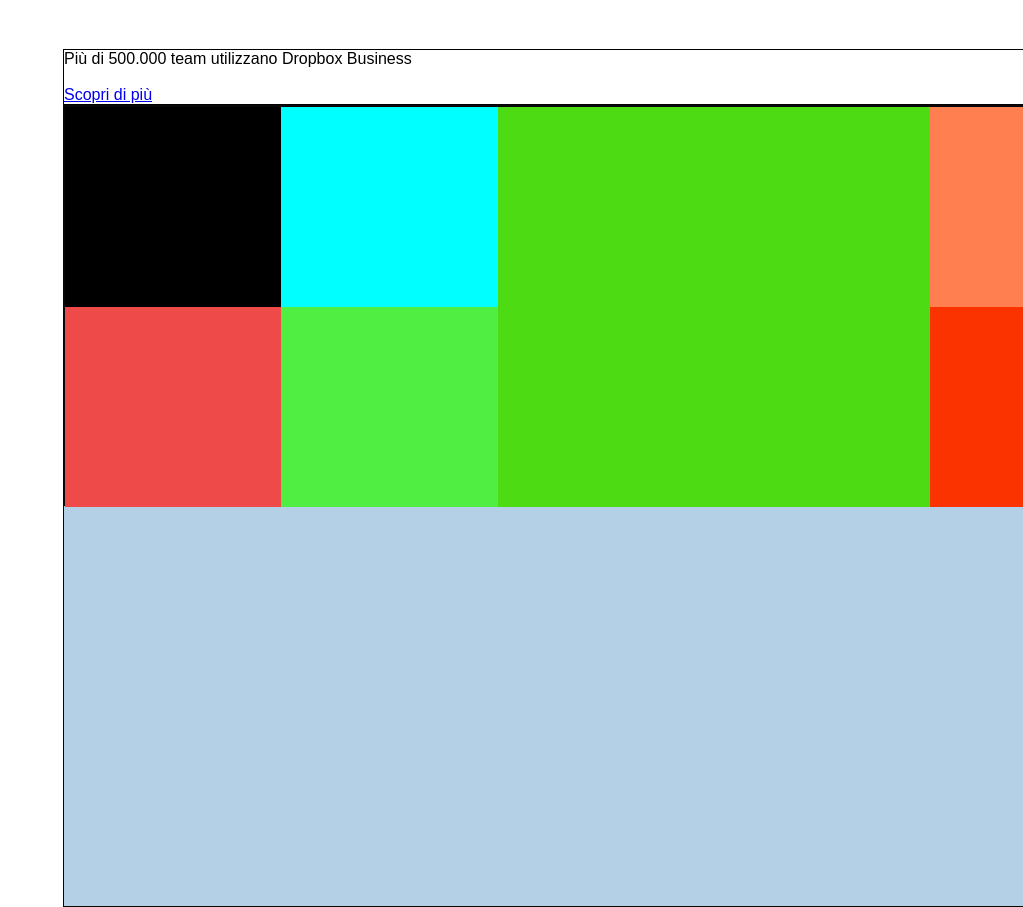
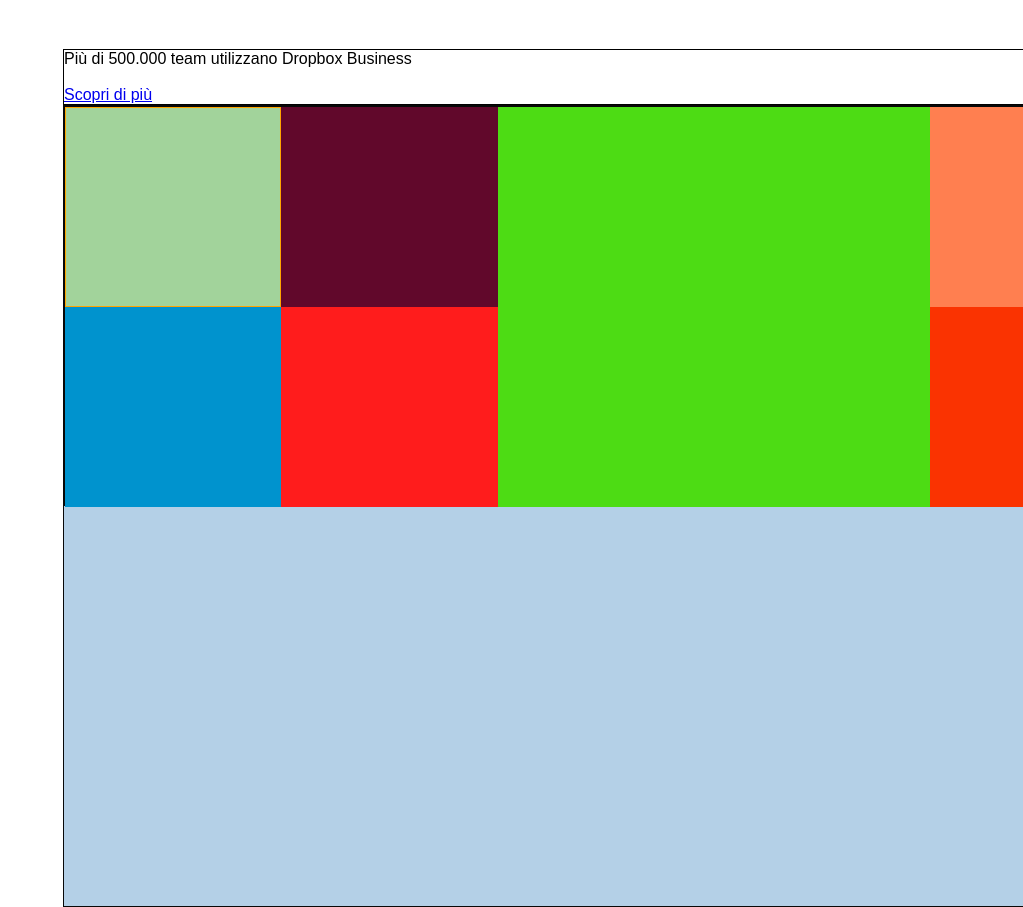
Before and after one commit to callagan70/htmlcss-dropbox, a plain HTML site: page index.html in a window 1280 px wide. Shown: the part 4776-5683 px from the top of the page, without its empty margins (257-1280 px from the left). Drawn offline with Linux system fonts and the light colour scheme.

Commit message:
Prima sezione sinistra debaggata

```diff
--- a/prova.css
+++ /dev/null
@@ -1,41 +0,0 @@
-.fifth-section{
-    border: 1px solid rgb(8, 8, 8);
-    width: 1300px;
-    margin-left: 25%;
-    /* height: 150px; */
-    /* margin-top: 50px; */
-}
-
-.fifth-section_cont-img{
-    border: 1px solid rgb(8, 8, 8);
-    width: 1300px;
-    height: 400px;
-    display: flex;
-}
-
-.logo-dim{
-    background-repeat: no-repeat;
-    background-size: 60%;
-    background-position: center;
-    filter: invert(1);
-}
-
-/* ANCHOR 5° Sezione cont-img sinistra alta */
-.fifth-section_cont-img_left_hight{
-    height: 50%;
-}
-    .fifth-section_cont-img_left_hight_left{
-        float: left;
-        width: 50%;
-        height: 100%;
-        background-image: url(./img/designit.svg);
-        background-color: #A2D39B;
-    }
-
-    .fifth-section_cont-img_left_hight_right{
-        float: right;
-        width: 50%;
-        height: 100%;
-        background-image: url(./img/arizona_state_university.svg);
-        background-color: #61082B;
-    }
--- a/style.css
+++ b/style.css
@@ -404,14 +404,6 @@ header a{
 
 }
 
-/* ANCHOR - BORDER di Prova */
-/* .try-border{
-    border: 1px solid red;
-    height: 400px;
-    width: calc(100%/2);
-} */
-
-
 .fifth-section_cont-img{
     border: 1px solid rgb(8, 8, 8);
     width: 1300px;
@@ -419,34 +411,51 @@ header a{
     display: flex;
 }
 
-    /* ANCHOR fifth-section_cont-img_left */
+/* ANCHOR 5° Sezione cont-img padre sinistra */
     .fifth-section_cont-img_left{
         width: calc(100% / 3);
         height: 400px;
-        background-color: crimson;
+        /* background-color: crimson; */
         display: inline-block;
 }
 
-        /* ANCHOR fifth-section_cont-img_left_hight */
+/* ANCHOR Classi comuni ai loghi */
+        .logo{
+            filter: invert(1);
+            position: absolute;
+            height: 100px;
+
+        }
+
+        .logo img{
+            position: relative;
+            width: 35%;
+            top: 50%;
+            left: 50%;
+            transform:translate(-110%, -10%)
+        }
+
+/* ANCHOR 5° Sezione cont-img sinistra alta */
         .fifth-section_cont-img_left_hight{
             height: 50%;
-            background-color: darkorange;
         }
             .fifth-section_cont-img_left_hight_left{
+                border: 1px solid orange;
                 float: left;
                 width: 50%;
                 height: 100%;
-                background-color: black;
+                background-color: #A2D39B;
             }
+
 
             .fifth-section_cont-img_left_hight_right{
                 float: right;
                 width: 50%;
                 height: 100%;
-                background-color: aqua;
+                background-color: #61082B;
             }
 
-        /* ANCHOR - fifth-section_cont-img_left_low */
+/* ANCHOR 5° Sezione cont-img sinistra bassa */
         .fifth-section_cont-img_left_low{
             height: 50%;
             background-color: white;}
@@ -455,14 +464,14 @@ header a{
                 float: left;
                 width: 50%;
                 height: 100%;
-                background-color: rgb(238, 74, 74);
+                background-color: #0093CE;
             }
 
             .fifth-section_cont-img_left_low_right{
                 float: right;
                 width: 50%;
                 height: 100%;
-                background-color: rgb(80, 238, 66);
+                background-color: #FF1C1C;
             }
 
     .fifth-section_cont-img_middle{
```
